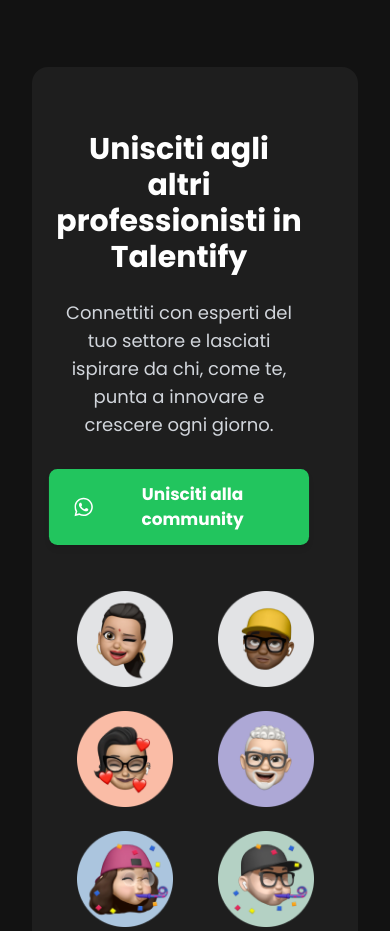
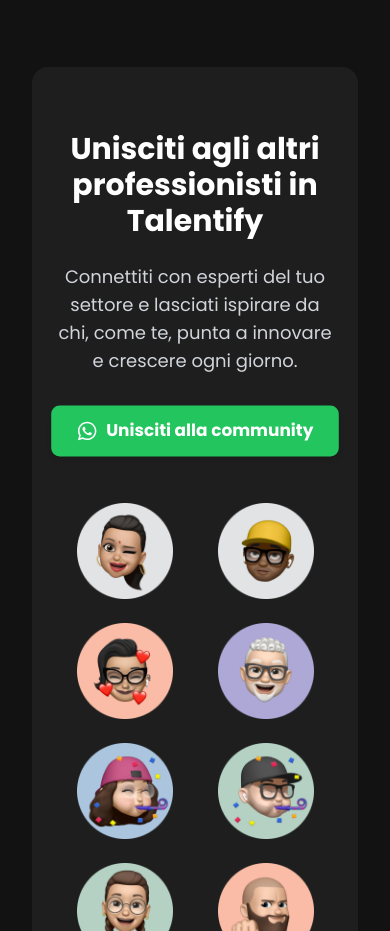
Before and after one commit to ricciviero/talentify-landing-page, a React (Vite) app: page / in a window 390 px wide. Shown: the part 3900-4831 px from the top of the page. Built offline with nearby package versions, Linux system fonts and the light colour scheme.

Commit message:
avatar section mobile done

```diff
--- a/src/components/AvatarsSection.jsx
+++ b/src/components/AvatarsSection.jsx
@@ -8,7 +8,7 @@
             <section className="bg-low-dark text-white py-16 px-6 rounded-2xl">
                 <div className="max-w-6xl mx-auto flex flex-col md:flex-row items-center">
                     {/* Div del testo a sinistra */}
-                    <div className="w-full md:w-1/2 text-center md:text-left mb-12 md:mb-0 pr-8">
+                    <div className="w-full md:w-1/2 text-center md:text-left mb-12 md:mb-0">
                         <h2 className="text-3xl md:text-4xl font-bold mb-6">
                             Unisciti agli altri professionisti in Talentify
                         </h2>
@@ -16,7 +16,7 @@
                             Connettiti con esperti del tuo settore e lasciati ispirare da chi, come te, punta a innovare e crescere ogni giorno.
                         </p>
 
-                        <div className="mt-8">
+                        <div className="mt-8 flex justify-center md:justify-start w-full">
                             <WhatsAppButton />
                         </div>
 
```
